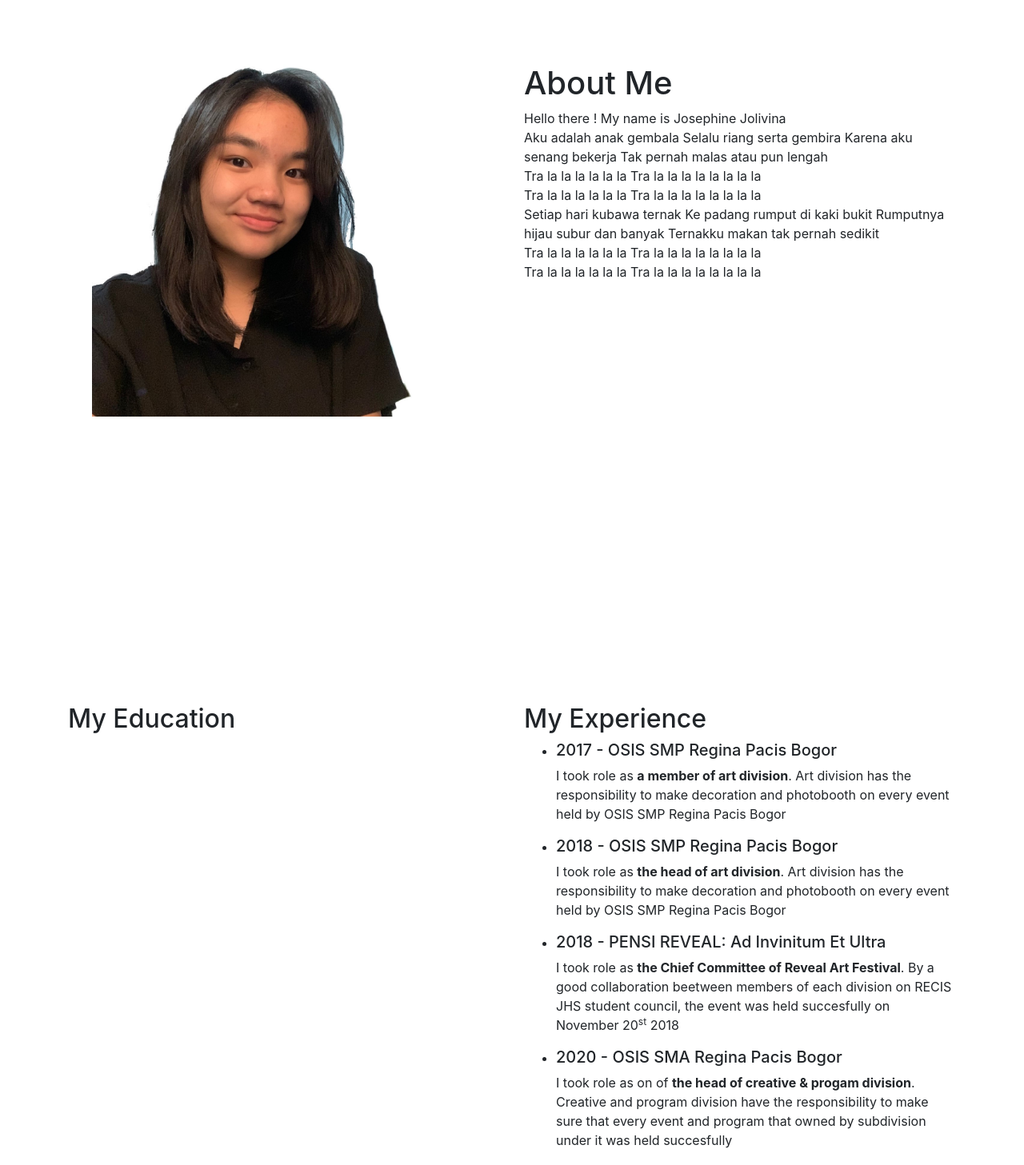
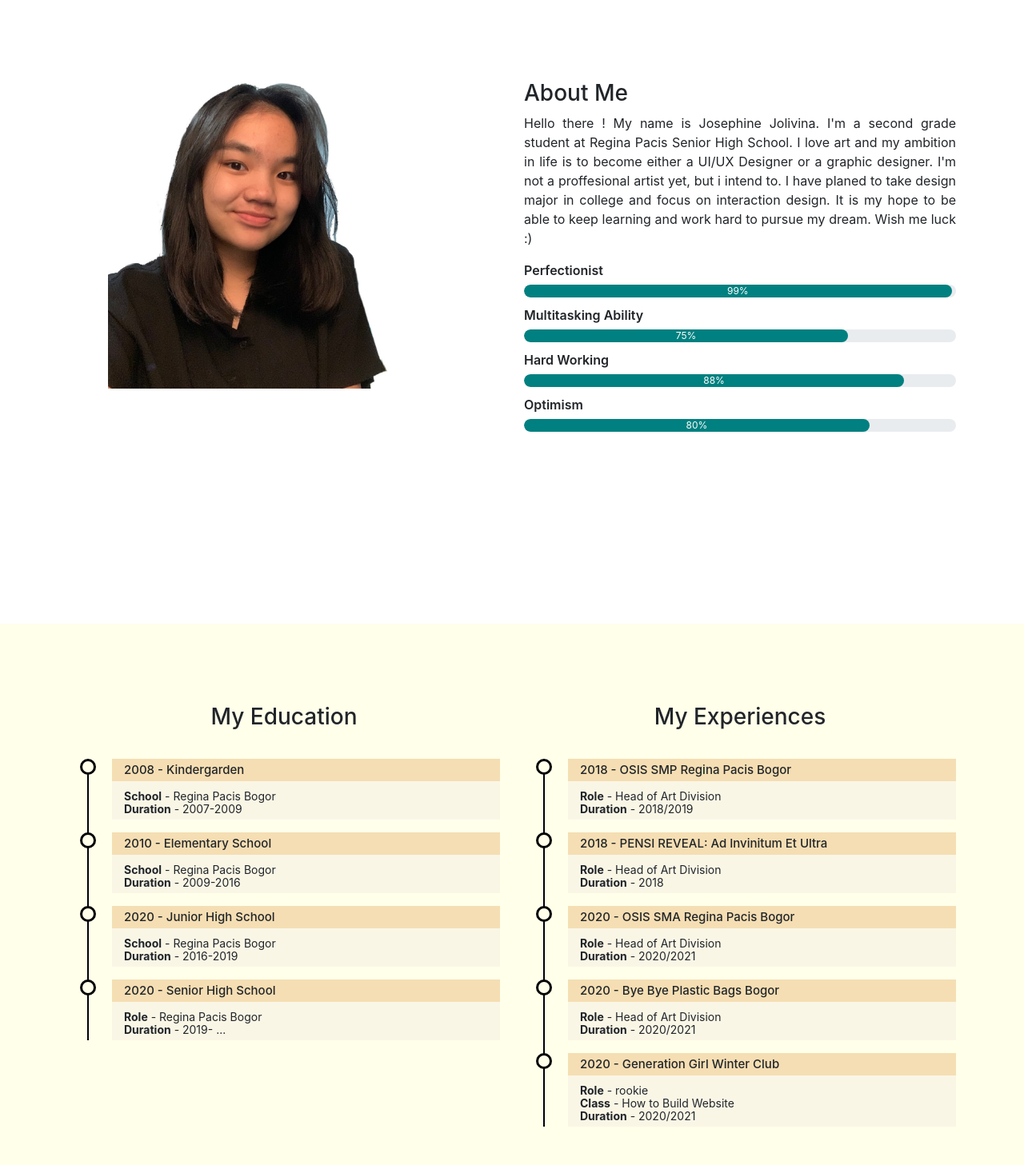
Before and after one commit to ifvin/ifvin.github.io, a plain HTML site: page index.html in a window 1280 px wide. Shown: the part 820-2277 px from the top of the page at 80% size. Drawn offline with nearby package versions, Linux system fonts and the light colour scheme.

Commit message:
Edit html and css file, add image

```diff
--- a/Style.css
+++ b/Style.css
@@ -8,7 +8,7 @@
 
 /*---------------------------PAGE1 Profile--------------------------------------*/
 #page1
-{   background-image: url(img/backgroundd.jpg);
+{   background-image: url(img/bg.gif);
     height: 100vh;
     background-attachment: fixed;
     background-position: center;
@@ -35,21 +35,43 @@
 
 }
 
+
+
 /*-------------------------------PAGE2 About Me----------------------------------*/
 #page2 {
     height: 100vh;
 }
 
+#page2 p{
+    text-align: justify;
+}
+
 .fotodiri{
-    width:400px;
-    margin-left: 30px;
+    width:350px;
+    margin-left: 50px;
 }
 
 .about{
-    padding-top: 100px;
+    padding-top: 120px;
     padding-bottom: 50px;
 }
 
+.re-bar p{
+    margin-bottom: 6px;
+    font-weight: 600;
+}
+
+.progress{
+    border-radius: 16px !important;
+    margin-bottom: 10px;
+}
+
+.progress-bar{
+    border-radius: 16px;
+    background: teal !important;
+
+}
+/*----------NavBar------*/
 .nav-bar{
     top: 0;
     position: sticky;
@@ -57,12 +79,20 @@
 }
 
 .navbar{
-    background-color: teal;
+    background-color:#422680;
 }
 
 .navbar-nav{
     float:right;
     text-align: right;
+}
+
+#contact{
+    float: initial;
+}
+
+.navbar-toggler{
+    outline: none !important;
 }
 
 .nav-link:hover{
@@ -78,8 +108,60 @@
 .resume{
     padding-top: 100px;
     padding-bottom: 50px;
+    background-color: #FFFFEA;
 }
 
+.resume h3{
+    margin-bottom: 35px;
+}
+.timeline p{
+    font-size: 14px;
+    line-height: 16px;
+}
+
+.timeline{
+    list-style-type: none;
+    position: relative;
+}
+
+.timeline:before{
+    content: " ";
+    background-color: black;
+    display: inline-block;
+    position: absolute;
+    left: 24px;
+    width: 2px;
+    height: 100%;
+    z-index: 1;
+}
+
+.timeline li{
+    margin: 15px 0px 15px 15px;
+    background-color: #faf6e6;
+}
+
+.timeline li:before{
+    content: " ";
+    background-color:#FFFFEA;
+    display: inline-block;
+    position: absolute;
+    border: 3px solid black;
+    border-radius:50% ;
+    left: 15px;
+    width: 20px;
+    height: 20px;
+    z-index: 1;
+}
+
+.timeline h5{
+    background-color: wheat;
+    padding: 5px 0 5px 15px;
+    font-size: 15px;
+}
+
+.timeline p{
+    padding: 3px 0 5px 15px;
+}
 /*-------------------------------PAGE4 Art----------------------------------*/
 #page4{
     height:100vh;
--- a/index.html
+++ b/index.html
@@ -9,6 +9,12 @@
     <!-- Bootstrap CSS -->
     <link rel="stylesheet" type="text/css" href="Style.css">
     <link rel="stylesheet" href="https://stackpath.bootstrapcdn.com/bootstrap/4.4.1/css/bootstrap.min.css">
+
+    <!-- Font Awesome -->
+    <link rel="stylesheet" href="https://cdnjs.cloudflare.com/ajax/libs/font-awesome/4.7.0/css/font-awesome.min.css">
+    <link rel="stylesheet" href="https://stackpath.bootstrapcdn.com/font-awesome/4.7.0/css/font-awesome.min.css" integrity="sha384-wvfXpqpZZVQGK6TAh5PVlGOfQNHSoD2xbE+QkPxCAFlNEevoEH3Sl0sibVcOQVnN" crossorigin="anonymous">
+
+    <meta name="viewport" content="width=device-width, initial-scale=1.0">
 
     <style>
       html { scroll-behavior: smooth;}
@@ -29,14 +35,23 @@
 
 
 <!----------------------------------NAVBAR------------------------------------>
-
-<nav class="navbar navbar-expand-lg  fixed-top" style="background-color:#422680;">
+<div class="nav-bar">
+  <nav class="navbar navbar-expand-lg  fixed-top">
     <a class="navbar-brand" href="#"></a>
     <button class="navbar-toggler" type="button" data-toggle="collapse" data-target="#navbarNav" aria-controls="navbarNav" aria-expanded="false" aria-label="Toggle navigation">
-      <span class="navbar-toggler-icon"></span>
+      <i class="fa fa-bars" style="font-size: x-large; color: pink;"></i>
     </button>
     <div class="collapse navbar-collapse" id="navbarNav">
-      <ul class="navbar-nav">
+       <!---------------------------------->
+       <ul class="navbar-nav" id="contact">
+      </li>
+      <li class="nav-item">
+        <a class="nav-link" href="https://instagram.com/jos.sephine?igshid=qgzjqhivbew2" target="_blank">
+          <i class="fa fa-instagram" style="font-size: x-large; color: pink;"></i> </a>
+      </li>
+    </ul>
+      <!--------------------------------->
+      <ul class="navbar-nav ml-auto">
         <li class="nav-item">
           <a class="nav-link" href="#">Home <span class="sr-only">(current)</span></a>
         </li>
@@ -52,25 +67,10 @@
         <li class="nav-item">
             <a class="nav-link" href="#page5">Gallery</a>
         </li>
-        <li class="nav-item">
-          <a class="nav-link" href="#page6">Netflix</a>
-        </li>
-      </ul>
-      <!---------------------------------->
-      <ul class="navbar-nav ml-auto">
-        </li>
-        <li class="nav-item">
-          <a class="nav-link" href="https://instagram.com/jos.sephine?igshid=qgzjqhivbew2">Instagram</a>
-        </li>
-        <li class="nav-item">
-            <a class="nav-link" href="...">...</a>
-        </li>
-        <li class="nav-item">
-          <a class="nav-link" href="...">...</a>
-        </li>
       </ul>
     </div>
   </nav>
+</div>
 
 
 <!----------------------PAGE 2 About Me------------------------>
@@ -82,26 +82,35 @@
       </div>
 
       <div class="col-md-6">
-            <h1>About Me</h1>
-            <p> Hello there ! My name is Josephine Jolivina <br>
-                Aku adalah anak gembala
-                Selalu riang serta gembira
-                Karena aku senang bekerja
-                Tak pernah malas atau pun lengah <br>
-                Tra la la la la la la
-                Tra la la la la la la la la <br>
-                Tra la la la la la la
-                Tra la la la la la la la la <br>
-                Setiap hari kubawa ternak
-                Ke padang rumput di kaki bukit
-                Rumputnya hijau subur dan banyak
-                Ternakku makan tak pernah sedikit <br>
-                Tra la la la la la la
-                Tra la la la la la la la la <br>
-                Tra la la la la la la
-                Tra la la la la la la la la
+            <h3>About Me</h3>
+            <p> Hello there ! My name is Josephine Jolivina. I'm a second grade student
+              at Regina Pacis Senior High School. I love art and my ambition in life is to
+              become either a UI/UX Designer or a graphic designer. I'm not a proffesional
+              artist yet, but i intend to. I have planed to take design major in college and
+              focus on interaction design. It is my hope to be able to keep learning and work
+              hard to pursue my dream. Wish me luck :)
+            </p>
+          <div class="re-bar">
+            <p>Perfectionist</p>
+            <div class="progress">
+              <div class="progress-bar" style="width: 99%;">99%</div>
+            </div>
 
-            </p>
+            <p>Multitasking Ability</p>
+            <div class="progress">
+              <div class="progress-bar" style="width: 75%;">75%</div>
+            </div>
+
+            <p>Hard Working</p>
+            <div class="progress">
+              <div class="progress-bar" style="width: 88%;">88%</div>
+            </div>
+
+            <p>Optimism</p>
+            <div class="progress">
+              <div class="progress-bar" style="width: 80%;">80%</div>
+            </div>
+          </div>
       </div>
     </div>
   </div>
@@ -114,35 +123,75 @@
     <div class="container">
       <div class="row">
         <div class="col-md-6">
-          <h2>My Education</h2>
-        </div>
-        <div class="col-md-6">
-          <h2>My Experience</h2>
+          <h3 class="text-center">My Education</h3>
           <ul class="timeline">
             <li>
-              <h5>2017 - OSIS SMP Regina Pacis Bogor</h5>
-              <p>I took role as <b>a member of art division</b>. Art division has the responsibility
-                to make decoration and photobooth on every event held by OSIS SMP Regina Pacis Bogor
+              <h5>2008 - Kindergarden </h5>
+              <p>
+                <b>School</b> - Regina Pacis Bogor <br>
+                <b>Duration</b> - 2007-2009
               </p>
             </li>
             <li>
+              <h5>2010 - Elementary School </h5>
+              <p>
+                <b>School</b> - Regina Pacis Bogor <br>
+                <b>Duration</b> - 2009-2016
+              </p>
+            </li>
+            <li>
+              <h5>2020 - Junior High School </h5>
+              <p>
+                <b>School</b> - Regina Pacis Bogor <br>
+                <b>Duration</b> - 2016-2019
+              </p>
+            </li>
+            <li>
+              <h5>2020 - Senior High School </h5>
+              <p>
+                <b>Role</b> - Regina Pacis Bogor <br>
+                <b>Duration</b> - 2019- ...
+              </p>
+            </li>
+          </ul>
+        </div>
+        <div class="col-md-6">
+          <h3 class="text-center">My Experiences</h3>
+          <ul class="timeline">
+            <li>
               <h5>2018 - OSIS SMP Regina Pacis Bogor</h5>
-              <p>I took role as <b>the head of art division</b>. Art division has the responsibility
-                to make decoration and photobooth on every event held by OSIS SMP Regina Pacis Bogor
+              <p>
+                <b>Role</b> - Head of Art Division <br>
+                <b>Duration</b> - 2018/2019
               </p>
             </li>
             <li>
               <h5>2018 - PENSI REVEAL: Ad Invinitum Et Ultra</h5>
-              <p>I took role as <b>the Chief Committee of Reveal Art Festival</b>.
-                By a good collaboration beetween members of each division on RECIS JHS student council,
-                the event was held succesfully on November 20<sup>st</sup> 2018
+              <p>
+                <b>Role</b> - Head of Art Division <br>
+                <b>Duration</b> - 2018
               </p>
             </li>
             <li>
               <h5>2020 - OSIS SMA Regina Pacis Bogor</h5>
-              <p>I took role as on of <b>the head of creative & progam division</b>. Creative and
-                program division have the responsibility to make sure that every event and program that owned by
-                subdivision under it was held succesfully
+              <p>
+                <b>Role</b> - Head of Art Division <br>
+                <b>Duration</b> - 2020/2021
+              </p>
+            </li>
+            <li>
+              <h5>2020 - Bye Bye Plastic Bags Bogor </h5>
+              <p>
+                <b>Role</b> - Head of Art Division <br>
+                <b>Duration</b> - 2020/2021
+              </p>
+            </li>
+            <li>
+              <h5>2020 - Generation Girl Winter Club </h5>
+              <p>
+                <b>Role</b> - rookie <br>
+                <b>Class</b> - How to Build Website <br>
+                <b>Duration</b> - 2020/2021
               </p>
             </li>
           </ul>
@@ -200,12 +249,9 @@
 
         <div class="col-md-5">
           <h1>Art as Hobby</h1>
-          <p>Lorem ipsum dolor sit amet, consectetur adipiscing elit, sed do eiusmod tempor
-             incididunt ut labore et dolore magna aliqua. Ut enim ad minim veniam, quis nostrud
-             exercitation ullamco laboris nisi ut aliquip ex ea commodo consequat. Duis aute irure
-             dolor in reprehenderit in voluptate velit esse cillum dolore eu fugiat nulla pariatur.
-             Excepteur sint occaecat cupidatat non proident,
-             sunt in culpa qui officia deserunt mollit anim id est laborum.</p>
+          <p>I love art ! But I don't do much art due to school assignments so i include
+            art in my school assignments instead.
+          </p>
         </div>
       </div>
     </div>
@@ -243,6 +289,9 @@
               <div class="carousel-item">
                 <img class="d-block w-100" src="img/mo4.jpg" alt="Third slide">
               </div>
+              <div class="carousel-item">
+                <img class="d-block w-100" src="img/mo5.jpg" alt="Third slide">
+              </div>
             </div>
             <a class="carousel-control-prev" href="#carouselExampleControls" role="button" data-slide="prev">
               <span class="carousel-control-prev-icon" aria-hidden="true"></span>
@@ -258,10 +307,10 @@
     </div>
   </div>
 </section>
-<!----------------------------PAGE 6 Netflix i watch------------------------------>
+<!----------------------------PAGE 6 IDK------------------------------>
 <section id="page6">
   <div class="net" id="nett">
-    <h1>grid12 movies</h1>
+    <h1>idk</h1>
   </div>
 </section>
 
```
Also changed, not shown: img/mo4.jpg, img/mo5.jpg (added), 3 other files.
